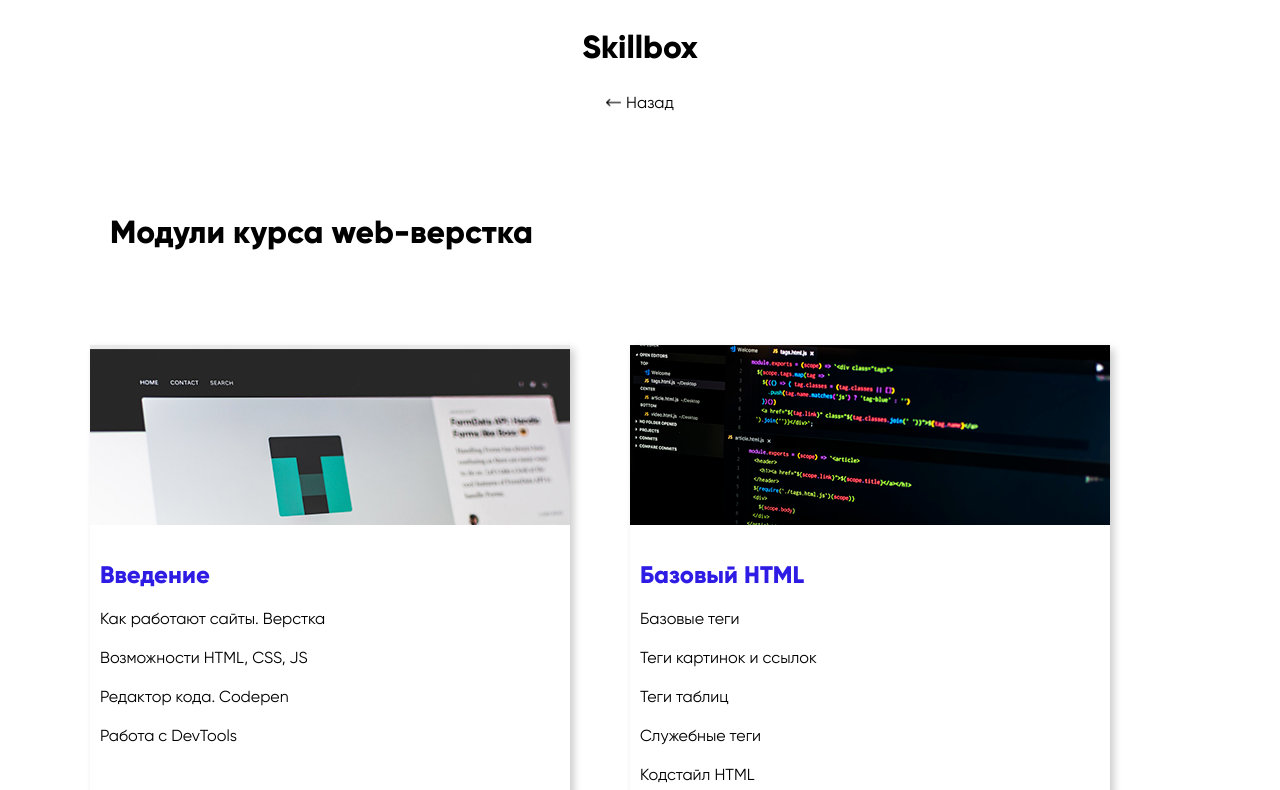
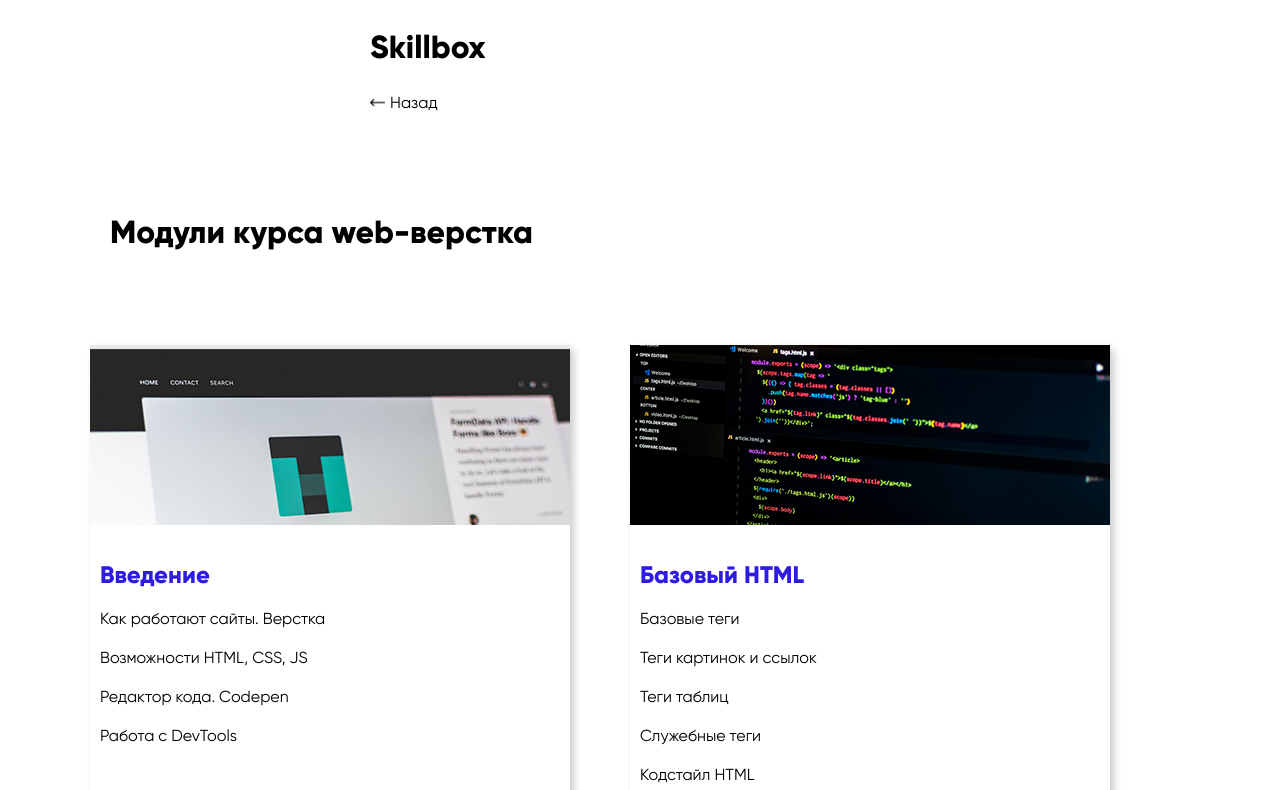
Before and after one commit to arigatory/web_layout4, a plain HTML site: page modules.html in a window 1280 px wide. Shown: the top 790 px of the page. Drawn offline with Linux system fonts and the light colour scheme.

Commit message:
header left

```diff
--- a/css/style.css
+++ b/css/style.css
@@ -168,6 +168,10 @@ a {
   font-size: 32px;
 }
 
+.left {
+  margin-right: auto;
+}
+
 .modules-title {
   height: 48px;
   font-weight: bold;
--- a/modules.html
+++ b/modules.html
@@ -8,8 +8,8 @@
 </head>
 <body>
     <div class="modules-container">
-        <h2 class="modules-header">Skillbox</h2>
-        <a href="index.html" class="back-link">Назад</a>
+        <h2 class="modules-header left">Skillbox</h2>
+        <a href="index.html" class="back-link left">Назад</a>
         <div class="modules-content">
             <h1 class="modules-title">Модули курса web-верстка</h1>
             <ul class="modules-cards">
```
